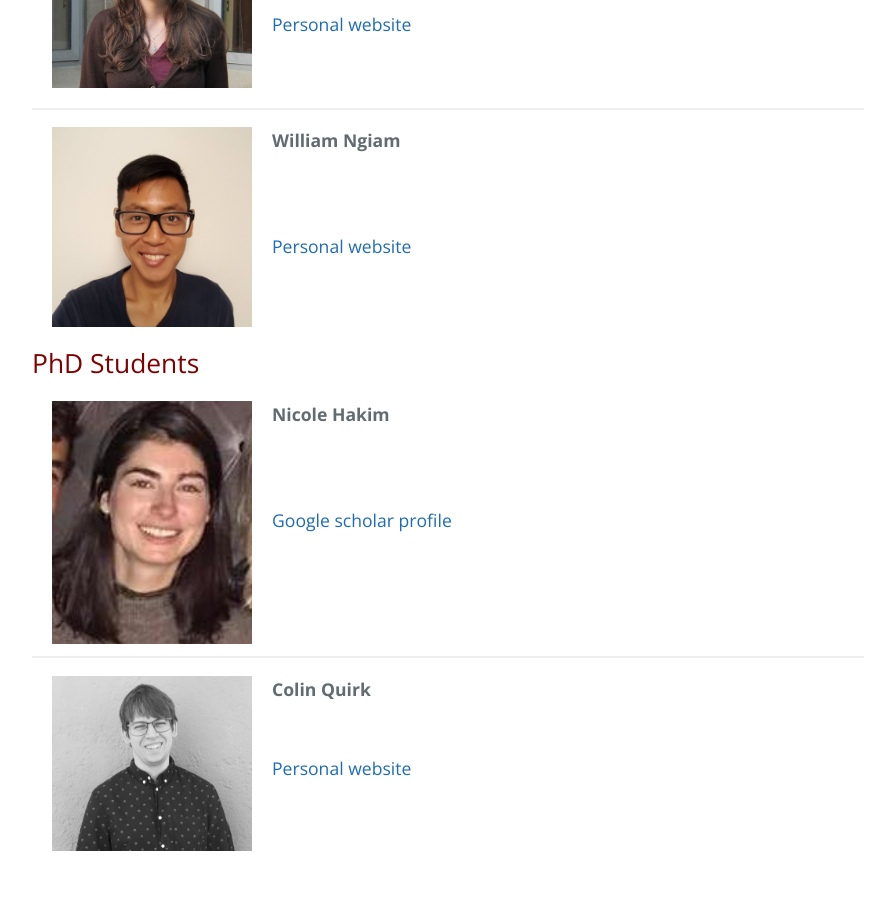
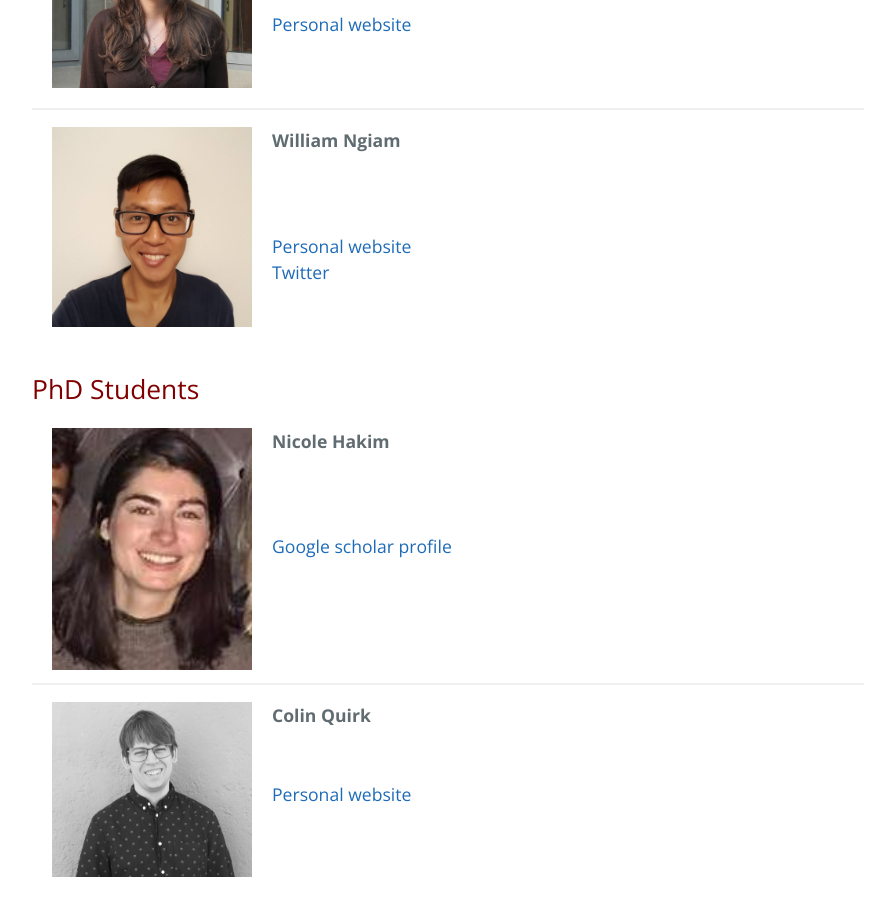
Before and after one commit to AwhVogelLab/awhvogellab.github.io, a Jekyll site: the page built from people.md, in a window 1280 px wide and 900 px high, scrolled down 1044 px. Shown: the whole window, without its empty margins (192-1087 px from the left). Built offline with Jekyll 4.4.1, drawn with Linux system fonts in a browser that asks for light colours; our own code applies the rules of GitHub Pages for plain Markdown files; some of the changed text lies outside the part shown.

Commit message:
Update people.md

```diff
--- a/people.md
+++ b/people.md
@@ -29,9 +29,11 @@ University of Chicago  <br>
 <br>
 
 ---
-![Will](/files/images/ngiam.jpg){: .image-left}**William Ngiam** <br>
+![Ngiam](/files/images/ngiam.jpg){: .image-left}**William Ngiam** <br>
 <br>
 [Personal website](https://williamngiam.github.io/)
+<br>
+[Twitter](https://twitter.com/will_ngiam/)
 <br>
 <br>
 
```
Also changed, not shown: other parts of people.md (+1 -0 lines).
